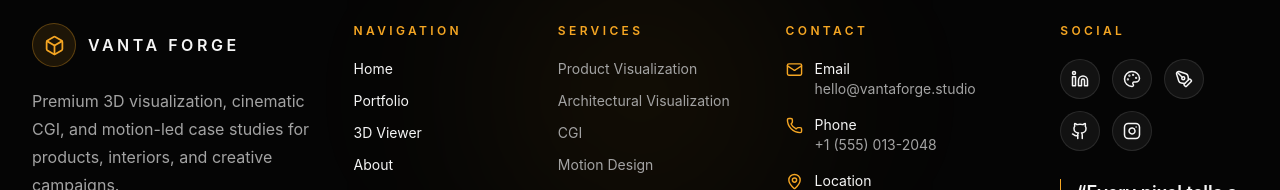
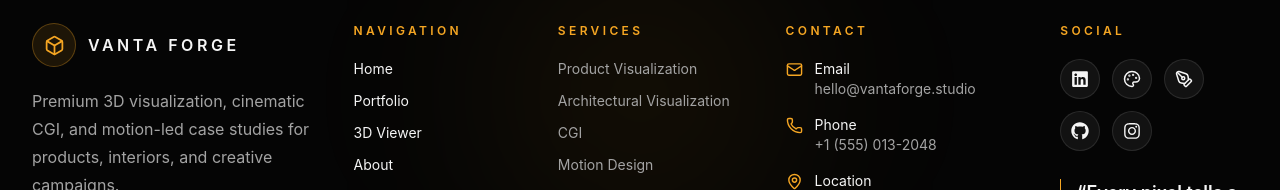
Before and after one commit to Daddy5040/Portfolio, a React (Vite) app: page / in a window 1280 px wide. Shown: the part 4364-4554 px from the top of the page. Built offline with nearby package versions, Linux system fonts and the light colour scheme.

Commit message:
Fix runtime issues and configure gitignore

```diff
--- a/package.json
+++ b/package.json
@@ -9,16 +9,17 @@
     "preview": "vite preview"
   },
   "dependencies": {
+    "@react-three/drei": "latest",
+    "@react-three/fiber": "latest",
     "@tailwindcss/vite": "latest",
     "@vitejs/plugin-react": "latest",
     "framer-motion": "latest",
     "lucide-react": "latest",
     "react": "latest",
     "react-dom": "latest",
+    "react-icons": "^5.7.0",
     "react-router-dom": "latest",
     "tailwindcss": "latest",
-    "@react-three/fiber": "latest",
-    "@react-three/drei": "latest",
     "three": "latest"
   },
   "devDependencies": {
--- a/src/components/Layout.tsx
+++ b/src/components/Layout.tsx
@@ -1,7 +1,16 @@
 import type { ReactNode } from 'react';
 import { useEffect, useState } from 'react';
 import { AnimatePresence, motion } from 'framer-motion';
-import { ArrowUp, Box, Github, Instagram, Linkedin, Mail, MapPin, Palette, PenTool, Phone } from 'lucide-react';
+import { FaGithub, FaLinkedin, FaInstagram } from "react-icons/fa";
+import {
+  ArrowUp,
+  Box,
+  Mail,
+  MapPin,
+  Palette,
+  PenTool,
+  Phone,
+} from "lucide-react";
 import { Link, NavLink } from 'react-router-dom';
 import { Button } from './Button';
 
@@ -22,11 +31,11 @@ const contactDetails = [
 ];
 
 const socialLinks = [
-  { label: 'LinkedIn', href: 'https://www.linkedin.com/', icon: Linkedin },
+  { label: 'LinkedIn', href: 'https://www.linkedin.com/', icon: FaLinkedin },
   { label: 'ArtStation', href: 'https://www.artstation.com/', icon: Palette },
   { label: 'Behance', href: 'https://www.behance.net/', icon: PenTool },
-  { label: 'GitHub', href: 'https://github.com/', icon: Github },
-  { label: 'Instagram', href: 'https://www.instagram.com/', icon: Instagram },
+  { label: 'GitHub', href: 'https://github.com/', icon: FaGithub },
+  { label: 'Instagram', href: 'https://www.instagram.com/', icon: FaInstagram },
 ];
 
 export function Layout({ children }: { children: ReactNode }) {
--- a/src/pages/Contact.tsx
+++ b/src/pages/Contact.tsx
@@ -1,5 +1,6 @@
 import { motion } from 'framer-motion';
-import { ChevronDown, Download, Github, Instagram, Linkedin, Mail, MapPin, Palette, PenTool, Phone, Send, Sparkles } from 'lucide-react';
+import { FaGithub, FaLinkedin, FaInstagram } from "react-icons/fa";
+import { ChevronDown, Download, Mail, MapPin, Palette, PenTool, Phone, Send, Sparkles } from 'lucide-react';
 import type { FormEvent } from 'react';
 import { useState } from 'react';
 import { Button, PageWrapper, SEO, SectionHeader } from '../components';
@@ -14,11 +15,11 @@ const contactCards = [
 ];
 
 const socialLinks = [
-  { label: 'LinkedIn', handle: '/in/vantaforge', href: 'https://www.linkedin.com/', icon: Linkedin },
+  { label: 'LinkedIn', handle: '/in/vantaforge', href: 'https://www.linkedin.com/', icon: FaLinkedin },
   { label: 'ArtStation', handle: '/vantaforge', href: 'https://www.artstation.com/', icon: Palette },
   { label: 'Behance', handle: '/vantaforge', href: 'https://www.behance.net/', icon: PenTool },
-  { label: 'GitHub', handle: '@vantaforge', href: 'https://github.com/', icon: Github },
-  { label: 'Instagram', handle: '@vantaforge.studio', href: 'https://www.instagram.com/', icon: Instagram },
+  { label: 'GitHub', handle: '@vantaforge', href: 'https://github.com/', icon: FaGithub },
+  { label: 'Instagram', handle: '@vantaforge.studio', href: 'https://www.instagram.com/', icon: FaInstagram },
 ];
 
 const faqs = [
```
Also changed, not shown: 2 other files (tests, documents, lock files or other folders).
